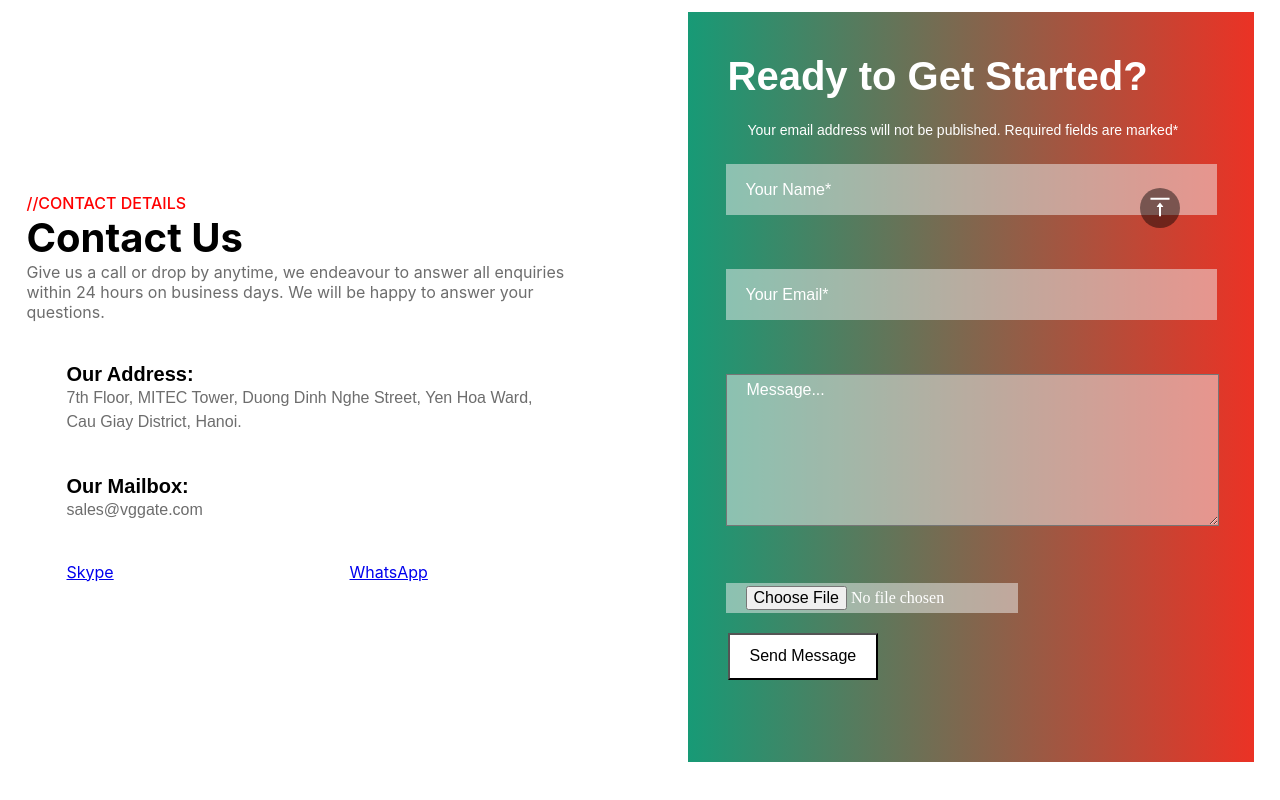
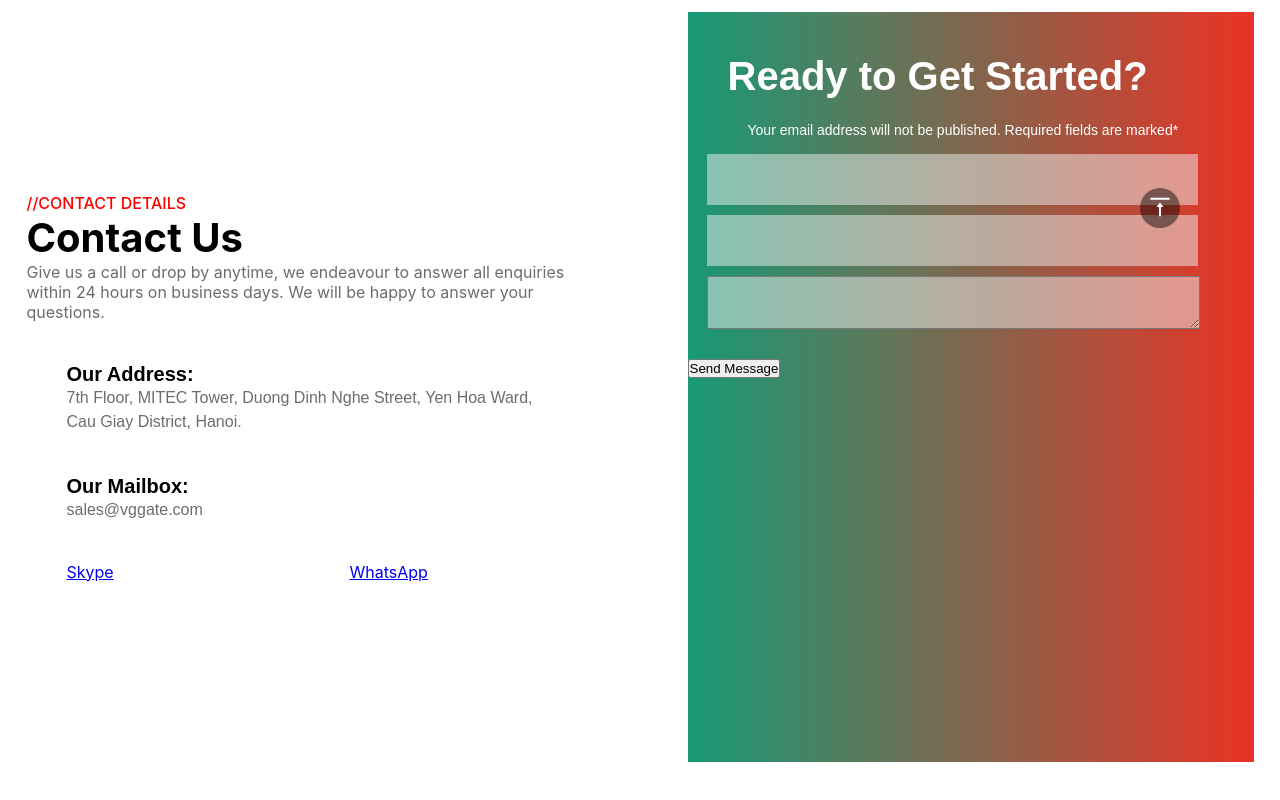
Before and after one commit to vanminh-1809/sp_congpp1, a React (Create React App) app: page / in a window 1280 px wide. Shown: the part 522-1322 px from the top of the page. Built offline with nearby package versions, Linux system fonts and the light colour scheme.

Commit message:
fix react hook form

```diff
--- a/src/components/InputForm.jsx
+++ b/src/components/InputForm.jsx
@@ -1,87 +1,176 @@
 import { Fragment, memo } from "react";
-import { useForm } from 'react-hook-form';
+import { useForm } from "react-hook-form";
 
-const InputForm = ({ placeholder, setValue, type, keyPayload, className, handleFileChange, value }) => {
+const InputForm = ({
+  placeholder,
+  setValue,
+  type,
+  keyPayload,
+  className,
+  handleFileChange,
+  value
+}) => {
   let inputElement;
   const { register, handleSubmit } = useForm();
 
-    const handleOnchange = (event) => {
-        setValue(event.target.value)
+  // const handleOnchange = (event) => {
+  //     setValue(event.target.value)
+  // };
+  const submit = (data) => {
+    console.log(data);
   };
+//   if (className === "not-msg") {
+//     inputElement = (
+//       <input
+//         className={` ${className}`}
+//         type={type || "text"}
+//         placeholder={placeholder}
+//         // onChange={handleOnchange}
+//         value={value}
+//         registerName
+//         style={{
+//           paddingLeft: "20px",
+//           gap: "100px",
+//           border: "none",
+//           outline: "none",
+//           background: "rgba(242, 242, 242, 0.5)",
+//           fontFamily: "Nunito Sans sans-serif",
+//           fontSize: "16px",
+//           lineHeight: "1.875",
+//           fontWeight: "400",
+//           color: "white",
+//         }}
+//       />
+//     );
+//   } else if (className === "file-input") {
+//     inputElement = (
+//       <input
+//         className={` ${className}`}
+//         type="file"
+//         placeholder={placeholder}
+//         // onChange={handleFileChange}
+//         // value={value}
+//         style={{
+//           paddingLeft: "20px",
+//           gap: "1000px",
+//           outline: "none",
+//           background: "rgba(242, 242, 242, 0.5)",
+//           fontFamily: "Nunito Sans sans-serif",
+//           fontSize: "16px",
+//           lineHeight: "1.875",
+//           fontWeight: "400",
+//           color: "white",
+//         }}
+//       />
+//     );
+//   } else if (className === "is-msg") {
+//     inputElement = (
+//       <textarea
+//         className={` ${className}`}
+//         type={type || "text"}
+//         placeholder={placeholder}
+//         // onChange={handleOnchange}
+//         value={value}
+//         style={{
+//           paddingLeft: "20px",
+//           gap: "1000px",
+//           outline: "none",
+//           background: "rgba(242, 242, 242, 0.5)",
+//           fontFamily: "Nunito Sans sans-serif",
+//           fontSize: "16px",
+//           lineHeight: "1.875",
+//           fontWeight: "400",
+//           color: "white",
+//         }}
+//       />
+//     );
+//   }
 
-    if (className === 'not-msg') {
-        inputElement = (
+  return (
+    <Fragment>
+      <form onSubmit={handleSubmit(submit)}>
       <input
         className={` ${className}`}
-                type={type || 'text'}
+        type="text"
         placeholder={placeholder}
-                onChange={handleOnchange}
+        // onChange={handleOnchange}
         value={value}
+        {...register('name', {required: true})}
         style={{
-                    paddingLeft: '20px',
-                    gap: '100px',
-                    border: 'none',
-                    outline: 'none',
-                    background: 'rgba(242, 242, 242, 0.5)',
+          paddingLeft: "20px",
+          gap: "100px",
+          border: "none",
+          outline: "none",
+          background: "rgba(242, 242, 242, 0.5)",
           fontFamily: "Nunito Sans sans-serif",
-                    fontSize: '16px',
-                    lineHeight: '1.875',
-                    fontWeight: '400',
-                    color: 'white',
+          fontSize: "16px",
+          lineHeight: "1.875",
+          fontWeight: "400",
+          color: "white",
         }}
       />
-        );
-    } else if (className === 'file-input') {
-        inputElement = (
       <input
+        className={` ${className}`}
+        placeholder={placeholder}
+        // onChange={handleOnchange}
+        value={value}
+        type="email"
+        {...register('email', {required: true})}
+        style={{
+          paddingLeft: "20px",
+          gap: "100px",
+          border: "none",
+          outline: "none",
+          background: "rgba(242, 242, 242, 0.5)",
+          fontFamily: "Nunito Sans sans-serif",
+          fontSize: "16px",
+          lineHeight: "1.875",
+          fontWeight: "400",
+          color: "white",
+        }}
+      />
+      {/* <input
         className={` ${className}`}
         type="file"
         placeholder={placeholder}
-                onChange={handleFileChange}
+        // onChange={handleFileChange}
         // value={value}
         style={{
-                    paddingLeft: '20px',
-                    gap: '1000px',
-                    outline: 'none',
-                    background: 'rgba(242, 242, 242, 0.5)',
+          paddingLeft: "20px",
+          gap: "1000px",
+          outline: "none",
+          background: "rgba(242, 242, 242, 0.5)",
           fontFamily: "Nunito Sans sans-serif",
-                    fontSize: '16px',
-                    lineHeight: '1.875',
-                    fontWeight: '400',
-                    color: 'white',
+          fontSize: "16px",
+          lineHeight: "1.875",
+          fontWeight: "400",
+          color: "white",
+        }}
+      /> */}
+      <textarea
+        className={` ${className}`}
+        type={type || "text"}
+        placeholder={placeholder}
+        // onChange={handleOnchange}
+        value={value}
+        style={{
+          paddingLeft: "20px",
+          gap: "1000px",
+          outline: "none",
+          background: "rgba(242, 242, 242, 0.5)",
+          fontFamily: "Nunito Sans sans-serif",
+          fontSize: "16px",
+          lineHeight: "1.875",
+          fontWeight: "400",
+          color: "white",
         }}
       />
-        );
-    } else if (className === 'is-msg') {
-        inputElement = (
-            <textarea
-                className={` ${className}`}
-                type={type || 'text'}
-                placeholder={placeholder}
-                onChange={handleOnchange}
-                value={value}
-                style={{
-                    paddingLeft: '20px',
-                    gap: '1000px',
-                    outline: 'none',
-                    background: 'rgba(242, 242, 242, 0.5)',
-                    fontFamily: "Nunito Sans sans-serif",
-                    fontSize: '16px',
-                    lineHeight: '1.875',
-                    fontWeight: '400',
-                    color: 'white',
-                }}
-            />
-        );
-    }
-
-    return (
-        <Fragment>
-            <div className={`${className}`}>
-                {inputElement}
-            </div>
+        <button type="submit">
+            Send Message
+        </button>
+      </form>
     </Fragment>
   );
-}
+};
 
 export default memo(InputForm);
--- a/src/containers/Body.jsx
+++ b/src/containers/Body.jsx
@@ -10,14 +10,14 @@ import { setFromPayload, updateFile } from "../Redux/payloadDataAction";
 
 const Body = () => {
   const { register, handleSubmit } = useForm();
-  const [payload, setPayload] = useState({
-    name: "",
-    email: "",
-    message: "",
-    file: "",
-  });
-  const payloadData = useSelector((state) => state);
-  const dispatch = useDispatch();
+  // const [payload, setPayload] = useState({
+  //   name: "",
+  //   email: "",
+  //   message: "",
+  //   file: "",
+  // });
+  // const payloadData = useSelector((state) => state);
+  // const dispatch = useDispatch();
 
   const placeholder = {
     name: "Your Name*",
@@ -31,24 +31,24 @@ const Body = () => {
     console.log('aaa', data)
   });
 
-  const handleInputChange = (key, value) => {
-    const updatedPayloadData = {
-      ...payloadData,
-      [key]: value
-    };
-    console.log('payloadData', payloadData.file)
-    console.log(updatedPayloadData);
-    dispatch(setFromPayload(updatedPayloadData));
-  };
+  // const handleInputChange = (key, value) => {
+  //   const updatedPayloadData = {
+  //     ...payloadData,
+  //     [key]: value
+  //   };
+  //   console.log('payloadData', payloadData.file)
+  //   console.log(updatedPayloadData);
+  //   dispatch(setFromPayload(updatedPayloadData));
+  // };
 
-  const handleFileChange = (event) => {
-    const selectedFile = event.target.files[0];
-    dispatch(updateFile(selectedFile))
-  };
+  // const handleFileChange = (event) => {
+  //   const selectedFile = event.target.files[0];
+  //   dispatch(updateFile(selectedFile))
+  // };
 
-  const test = () => {
-    console.log('test');
-  };
+  // const test = (data) => {
+  //   console.log('test', data);
+  // };
 
   return (
     <Fragment>
@@ -84,48 +84,50 @@ const Body = () => {
             </small>
               <div className="input-field" >
                   <InputForm
-                placeholder={placeholder.name}
-                value={payloadData.name}
-                setValue={(value) => handleInputChange('name', value)}
+                    // placeholder={placeholder.name}
+                    // value={payloadData.name}
+                    // setValue={(value) => handleInputChange('name', value)}
                     type="name"
-                keyPayload={"name"}
+                    // keyPayload={"name"}
                     className={"not-msg"}
+                    // registerName={{...register('name', {required: true})}}
                   />
                 <br />
-              <InputForm
+                {/* <InputForm
                   placeholder={placeholder.email}
-                value={payloadData.email}
-                setValue={(value) => handleInputChange('email', value)}
+                  // value={payloadData.email}
+                  // setValue={(value) => handleInputChange('email', value)}
                   type="email"
                   keyPayload={"email"}
                   className={"not-msg"}
-
+                  registerName={{...register('email', {required: true})}}
                 />
-              <br />
-              <InputForm
-                placeholder={placeholder.message}
-                value={payloadData.message}
-                setValue={(value) => handleInputChange('message', value)}
+                <br /> */}
+                {/* <InputForm
+                  // placeholder={placeholder.message}
+                  // value={payloadData.message}
+                  // setValue={(value) => handleInputChange('message', value)}
                   type="message"
-                keyPayload={"message"}
+                  // keyPayload={"message"}
                   className={"is-msg"}
                   // {...register('message', { required: true })}
                 />
                 <br />
                 <InputForm
                   // value={payload.file}
-                handleFileChange={handleFileChange}
-                value={payloadData.file.name}
+                  // handleFileChange={handleFileChange}
+                  // value={payloadData.file.name}
                   type="file"
-                keyPayload={"file"}
+                  // keyPayload={"file"}
                   className={'file-input'}
-              />
+                /> */}
                 <div className="send-btn">
-                <button type="submit" onClick={() => handleSendMsg(false)}>
+                  {/* <button type="submit" onClick={handleSendMsg(false)}>
                     Send Message
-                </button>
+                  </button> */}
                 </div>
               </div>
+
 
           </div>
         </div>
```
Lines whose indentation alone changed are shown as unchanged.
